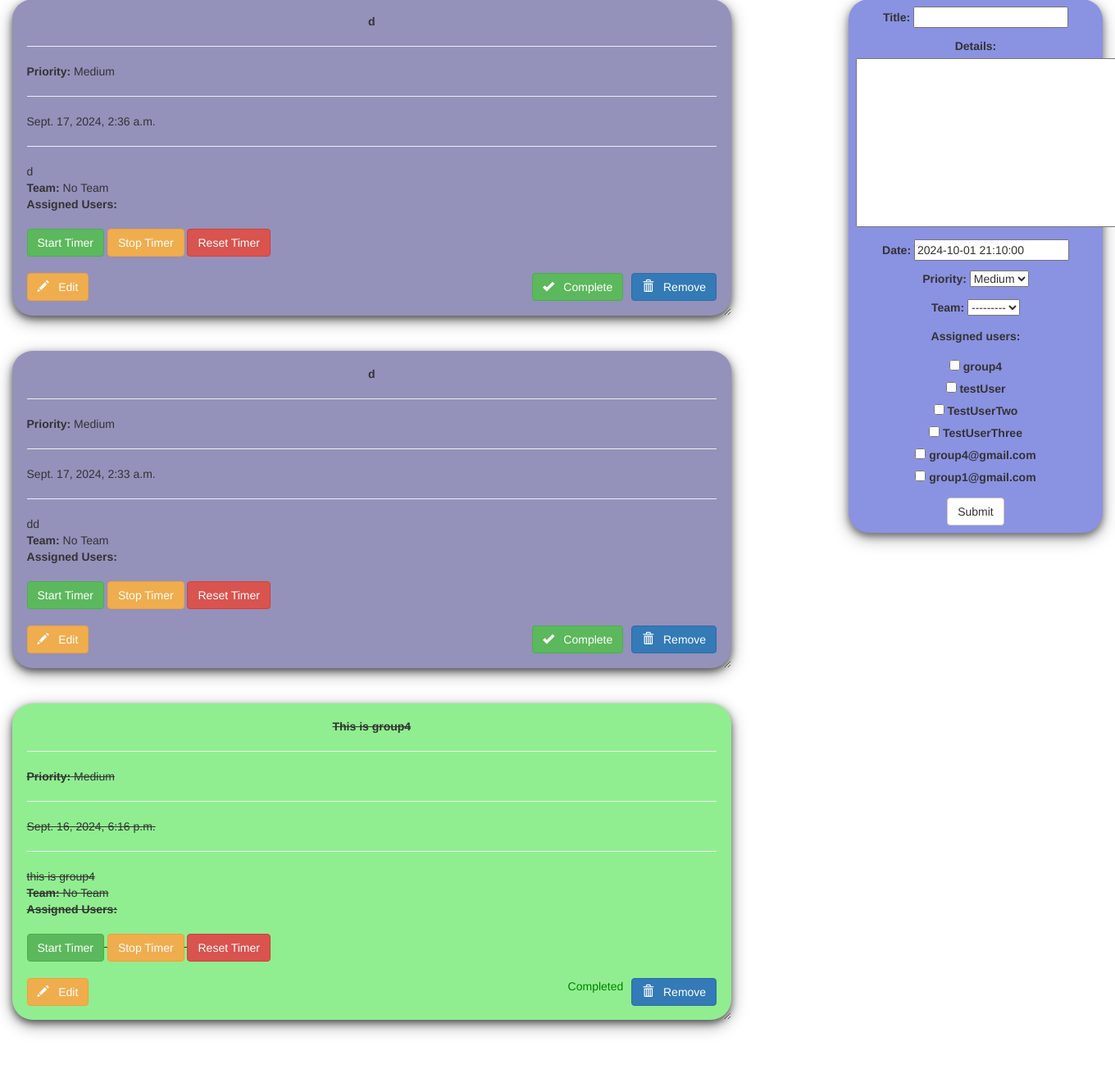
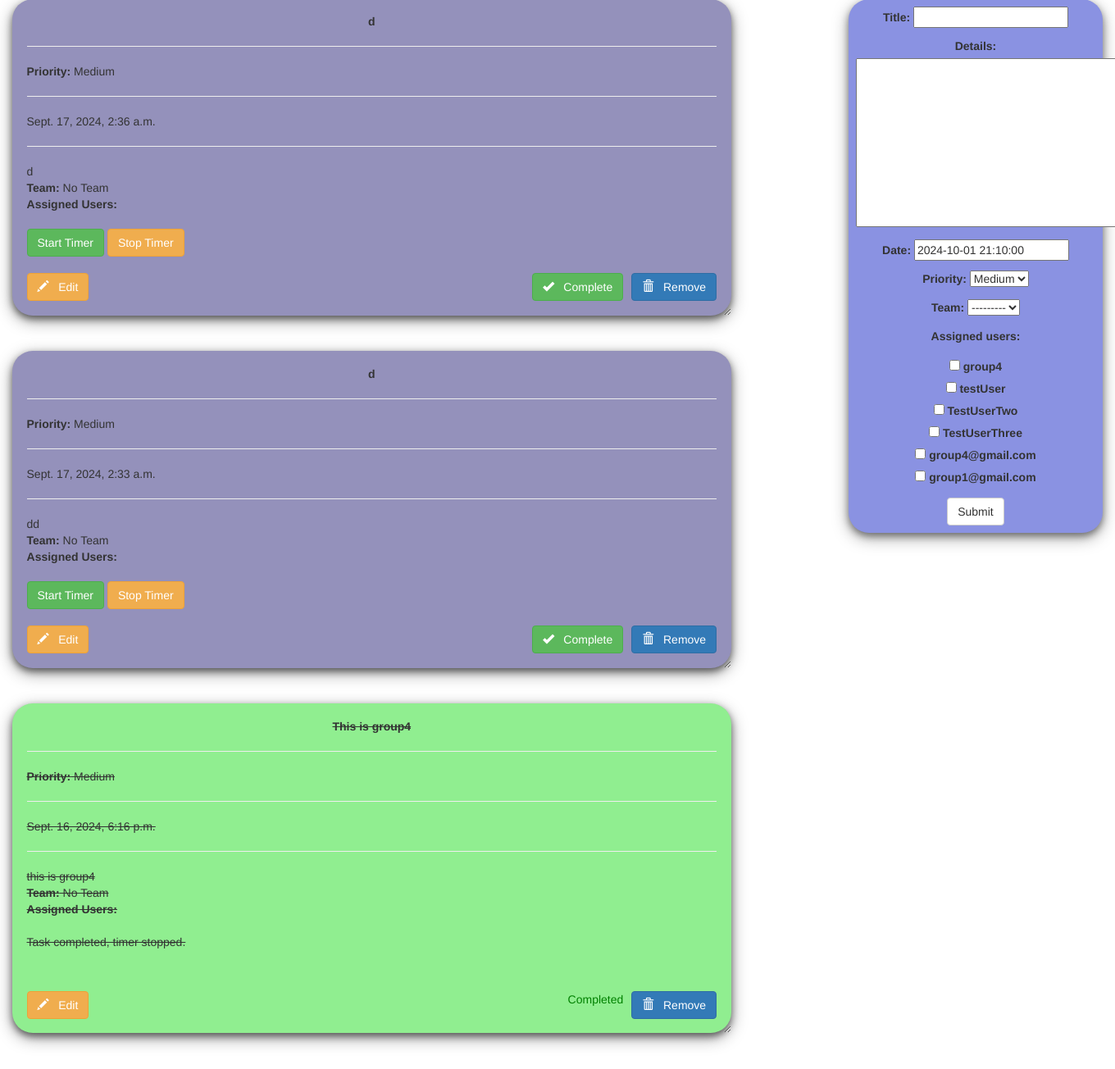
Before and after one commit to DePaul-CSC-394-401/mini-project-team-4, a Django app: page / in a window 1360 px wide; the page is wider, and only the part inside the window is pictured. Shown: the part 357-1661 px from the top of that part at 82% size. Before the commit the page ends 1618 px from the top of that part, so only its background shows below. Run offline with Django 5.2, Linux system fonts and the light colour scheme; a user stored in the database is signed in; data comes from the database, SQL or seed files in the repository; data that the repository does not hold is empty; some libraries are stand-ins or nearby versions.

Commit message:
When Completed, the timer stops

```diff
--- a/todo/templates/todo/index.html
+++ b/todo/templates/todo/index.html
@@ -248,9 +248,13 @@
   </div>
 
     <!-- Start, Stop, and View Log Buttons -->
-    <button onclick="startTimer('{{ i.id }}')" class="btn btn-success">Start Timer</button>
-    <button onclick="stopTimer('{{ i.id }}')" class="btn btn-warning">Stop Timer</button>
-    <button onclick="resetTimer('{{ i.id }}')" class="btn btn-danger">Reset Timer</button>
+    <!-- Show timer buttons only if the task is not completed -->
+{% if not i.completed %}
+<button onclick="startTimer('{{ i.id }}')" class="btn btn-success">Start Timer</button>
+<button onclick="stopTimer('{{ i.id }}')" class="btn btn-warning">Stop Timer</button>
+{% else %}
+<p>Task completed, timer stopped.</p>
+{% endif %}
 
         <br />
         <br />
--- a/todo/views.py
+++ b/todo/views.py
@@ -187,6 +187,7 @@ def mark_complete(request, item_id):
     item = get_object_or_404(Todo, Q(id=item_id) & (Q(user=request.user) | Q(assigned_users=request.user) | Q(team__members=request.user)))
     item.completed = True
     item.save()
+    stop_timer(request, item_id)
     return redirect('todo')
 
 
```
